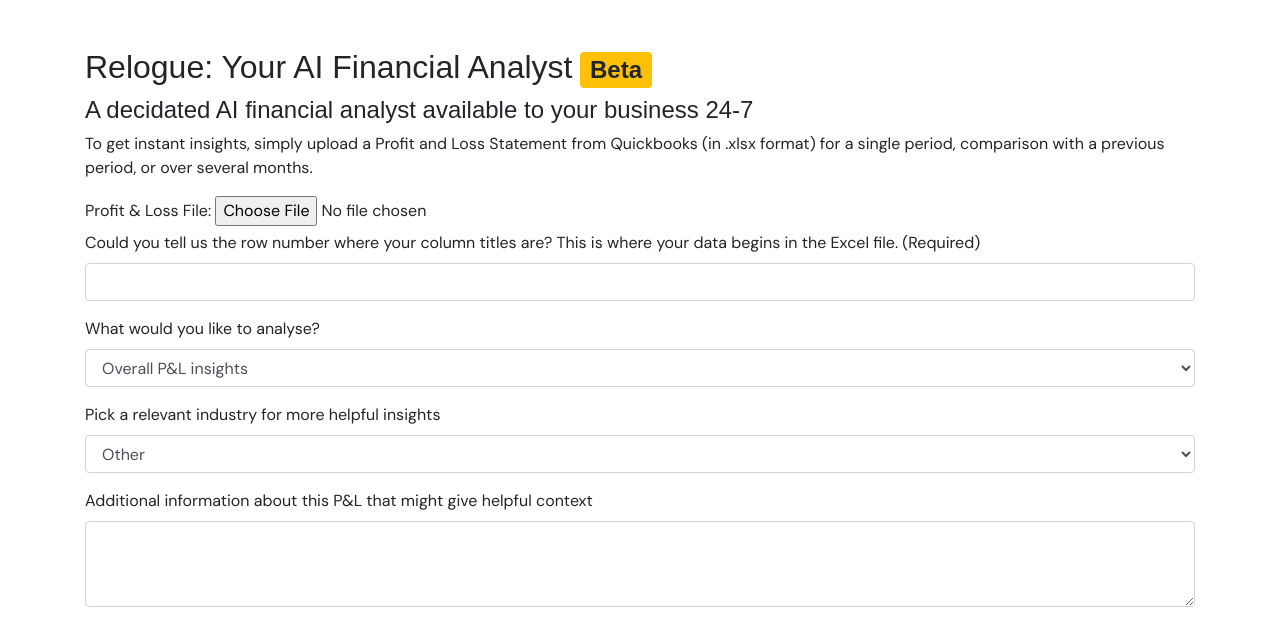
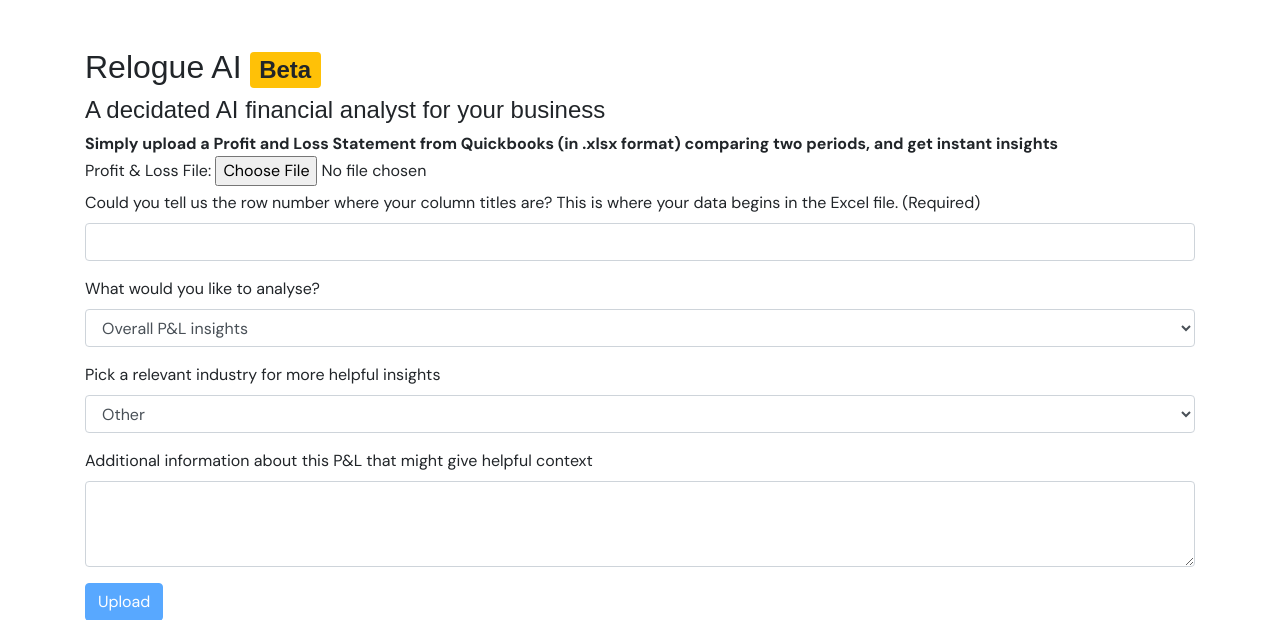
Before and after one commit to adakh3/fin_new, a Django app: page / in a window 1280 px wide. Shown: the top 620 px of the page. Run offline with Django 5.2, Linux system fonts and the light colour scheme; some libraries are stand-ins or nearby versions; some web fonts are replaced.

Commit message:
some fe improvements max chars 250 etc

```diff
--- a/myapp/templates/myapp/upload.html
+++ b/myapp/templates/myapp/upload.html
@@ -27,9 +27,9 @@
 </head>
 <body>
   <div class="container pt-5">
-    <h2> Relogue: Your AI Financial Analyst<span class="badge badge-warning ml-2 align-middle">Beta</span> </h2>
-    <h4>A decidated AI financial analyst available to your business 24-7 </h4>
-    <p>To get instant insights, simply upload a Profit and Loss Statement from Quickbooks (in .xlsx format) for a single period, comparison with a previous period, or over several months.</p>
+    <h2> Relogue AI<span class="badge badge-warning ml-2 align-middle">Beta</span> </h2>
+    <h4>A decidated AI financial analyst for your business </h4>
+    <b>Simply upload a Profit and Loss Statement from Quickbooks (in .xlsx format) comparing two periods, and get instant insights</b>
     <form id='yourFormId' method="post" enctype="multipart/form-data" class="needs-validation" novalidate>
       {% csrf_token %}
       <!--{{ form.as_p }}-->
@@ -110,7 +110,7 @@
 
       <div class="form-group">
         <label for="additional_info">Additional information about this P&L that might give helpful context</label>
-        <textarea id="additional_info" name="additional_info" class="form-control" rows="3"></textarea>
+        <textarea id="additional_info" name="additional_info" class="form-control" rows="3" maxlength="250"></textarea>
       </div>
 
       <!-- Add the rest of your form fields here -->
```
Also changed, not shown: 2 other files.
